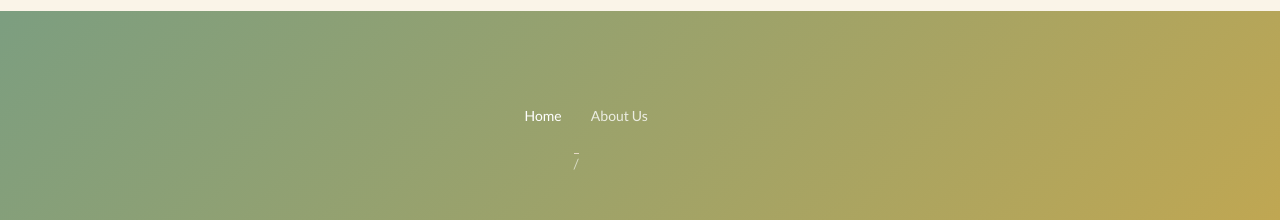
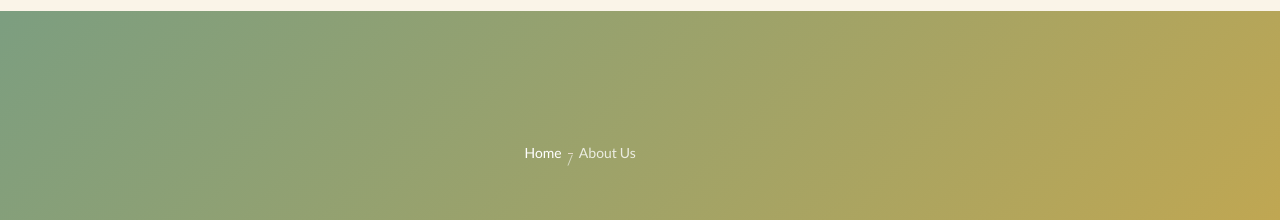
Before and after one commit to titobilobaconsultslimited-a11y/sunshine-sprouts-childcare, a plain HTML site: page about.html in a window 1280 px wide. Shown: the part 59-279 px from the top of the page. Drawn offline with nearby package versions, Linux system fonts and the light colour scheme.

Commit message:
Fix breadcrumb: prevent slash wrapping to new line, remove italic rendering

```diff
--- a/css/style.css
+++ b/css/style.css
@@ -725,15 +725,19 @@ footer {
    ============================================ */
 .breadcrumb {
   display: flex;
-  flex-wrap: wrap;
-  gap: var(--spacing-sm);
+  flex-wrap: nowrap;
+  align-items: center;
+  gap: 6px;
   font-size: var(--font-size-small);
+  font-family: var(--font-body);
+  font-style: normal;
   color: rgba(255, 255, 255, 0.8);
   margin-bottom: var(--spacing-lg);
 }
 
 .breadcrumb a {
   color: var(--white);
+  font-style: normal;
 }
 
 .breadcrumb a:hover {
@@ -742,6 +746,8 @@ footer {
 
 .breadcrumb .divider {
   color: rgba(255, 255, 255, 0.6);
+  font-style: normal;
+  line-height: 1;
 }
 
 /* ============================================
```
